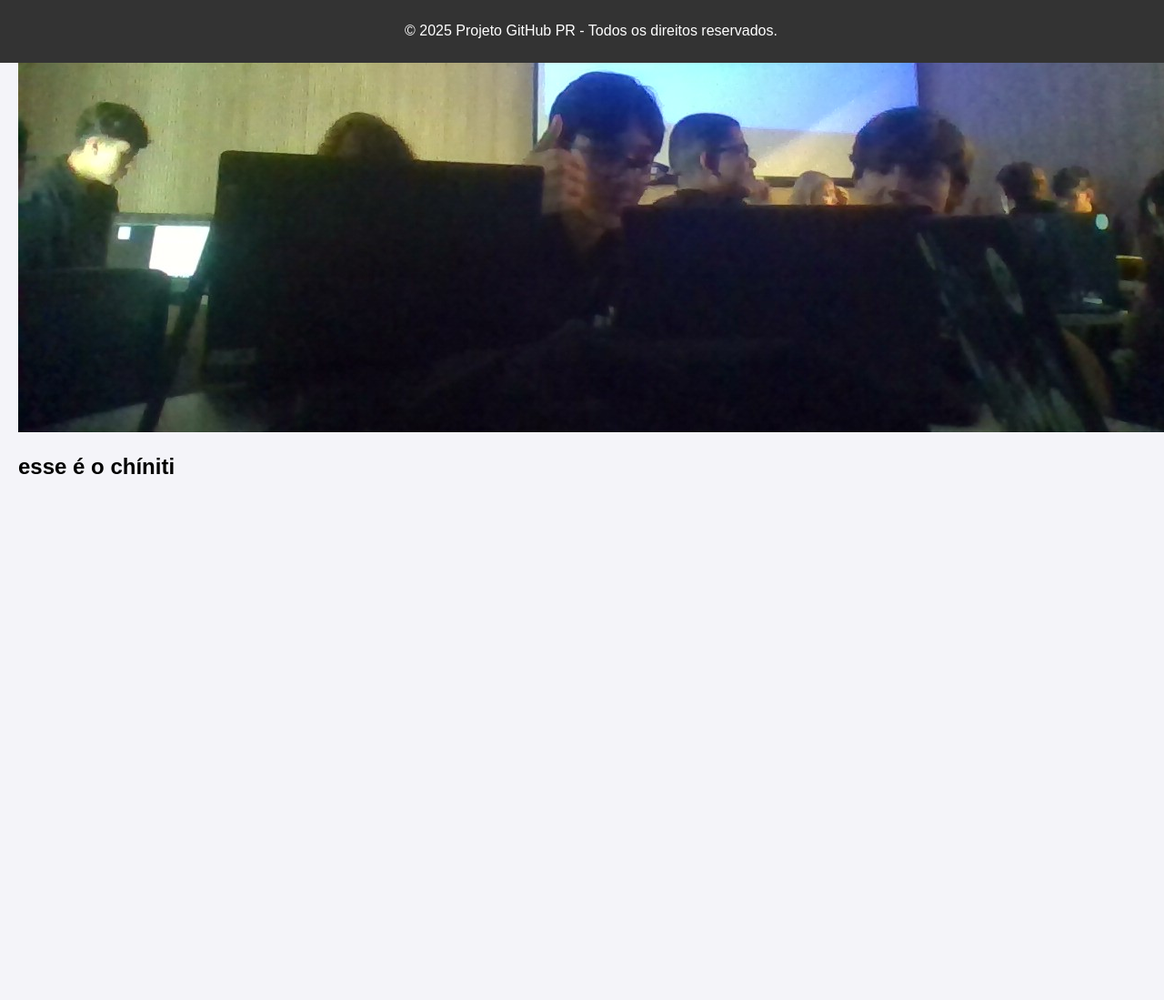
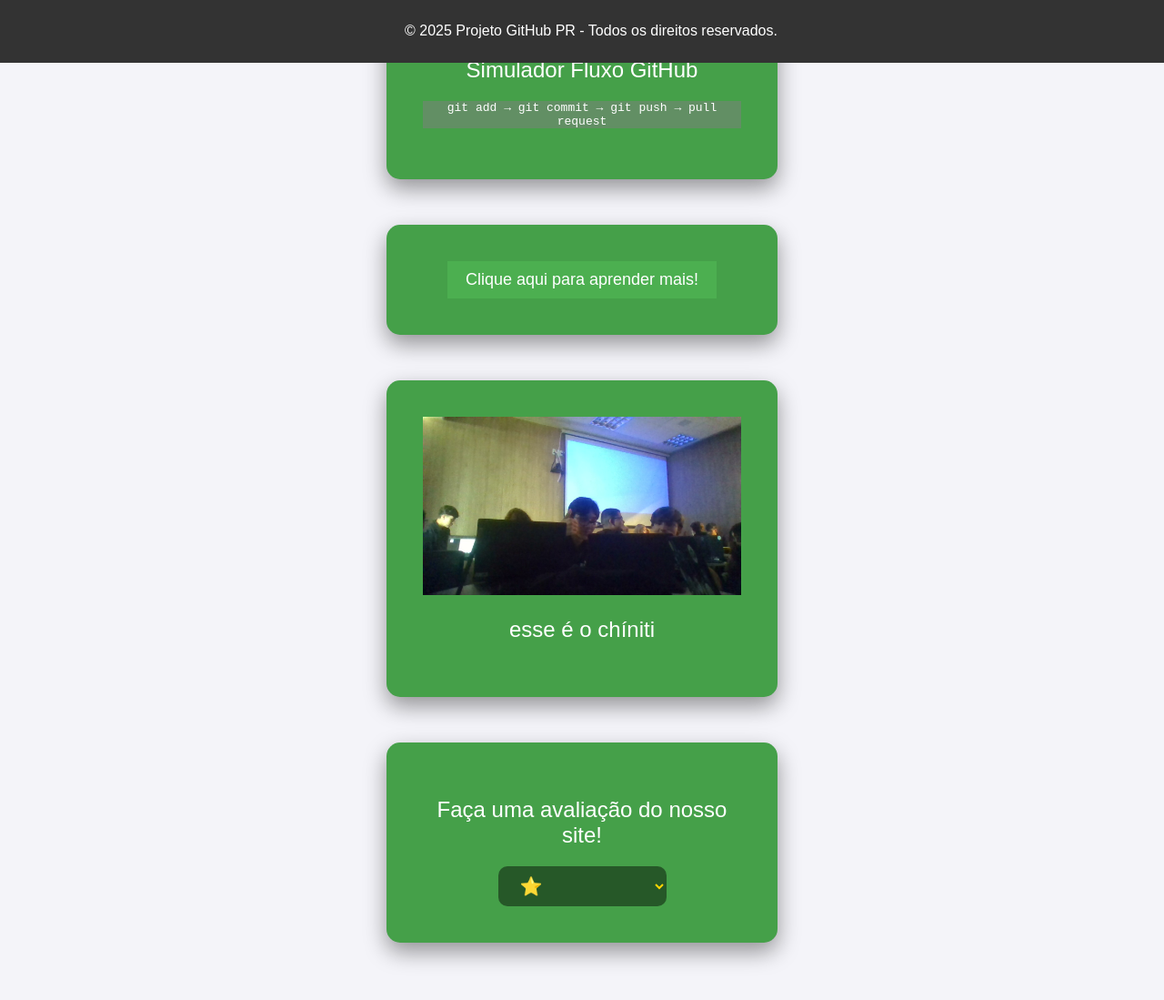
Before and after one commit to Caio-cyber6/Pull-resquest-, a plain HTML site: page index.html in a window 1280 px wide. Shown: the part 731-1830 px from the top of the page at 91% size. Before the commit the page ends 1298 px from the top, so only its background shows below. Drawn offline with Linux system fonts and the light colour scheme.

Commit message:
Alterando o index e implantando css

```diff
--- a/index.html
+++ b/index.html
@@ -1,5 +1,6 @@
 <!DOCTYPE html>
 <html lang="pt-BR">
+
 <head>
     <meta charset="UTF-8" />
     <meta name="viewport" content="width=device-width, initial-scale=1.0" />
@@ -11,15 +12,18 @@
             margin: 0;
             padding: 0;
         }
+
         header {
-        background-color: #4caf50;
+            background-color: #4CAF50;
             color: white;
             padding: 15px;
             text-align: center;
         }
+
         main {
             padding: 20px;
         }
+
         footer {
             background-color: #333;
             color: white;
@@ -29,20 +33,62 @@
             bottom: 0;
             width: 100%;
         }
+
         .btn {
-        background-color: #4caf50;
+            background-color: #4CAF50;
             color: white;
             padding: 10px 20px;
             border: none;
             cursor: pointer;
             text-align: center;
-        display: inline-block;
+            font-size: large;
+
         }
+
         .btn:hover {
             background-color: #45a049;
         }
+
+        section {
+            background: #45a049;
+            color: white;
+            padding: 40px;
+            text-align: center;
+            border-radius: 15px;
+            width: 350px;
+            margin: 50px auto;
+            box-shadow: 0 10px 25px rgba(0, 0, 0, 0.4);
+            font-family: Arial, sans-serif;
+        }
+
+        h2 {
+            margin-bottom: 20px;
+            font-weight: 500;
+        }
+
+        select {
+            font-size: 20px;
+            padding: 10px 20px;
+            border-radius: 10px;
+            border: none;
+            cursor: pointer;
+            background: #265828;
+            color: gold;
+            transition: 0.3s;
+        }
+
+        select:hover {
+            background: #0e5421;
+            transform: scale(1.05);
+        }
+
+        select:focus {
+            outline: none;
+            box-shadow: 0 0 10px gold;
+        }
     </style>
 </head>
+
 <body>
     <header>
         <h1>Bem-vindo ao Projeto de Pull Request</h1>
@@ -66,24 +112,37 @@
                 <li>Design simples e responsivo.</li>
             </ul>
         </section>
+        <section>
             <h2>Simulador Fluxo GitHub</h2>
-      <p
-        style="
+            <p style="
           background-color: rgba(128, 128, 128, 0.5);
           height: 30px;
           width: 350px;
           display: flex;
           align-items: center; /* centraliza vertical */
           justify-content: center; /* centraliza horizontal */
-        "
-      >
+          ">
                 <code>git add → git commit → git push → pull request</code>
             </p>
-
+        </section>
+        <section>
             <button class="btn">Clique aqui para aprender mais!</button>
+        </section>
         <section id="dicas">
-        <img src="shinitti.jpg" alt="shinitti" />
+            <img src="shinitti.jpg" alt="shinitti" width="350px" />
             <h2>esse é o chíniti</h2>
+        </section>
+        <section>
+            <h2>Faça uma avaliação do nosso site!</h2>
+            <label for="">
+                <select name="avaliação" id="avv">
+                    <option value="1">⭐</option>
+                    <option value="2">⭐⭐</option>
+                    <option value="3">⭐⭐⭐</option>
+                    <option value="4">⭐⭐⭐⭐</option>
+                    <option value="5">⭐⭐⭐⭐⭐</option>
+                </select>
+            </label>
         </section>
     </main>
 
@@ -91,4 +150,3 @@
         <p>&copy; 2025 Projeto GitHub PR - Todos os direitos reservados.</p>
     </footer>
 </body>
-</html>
```
Lines whose indentation alone changed are shown as unchanged.
